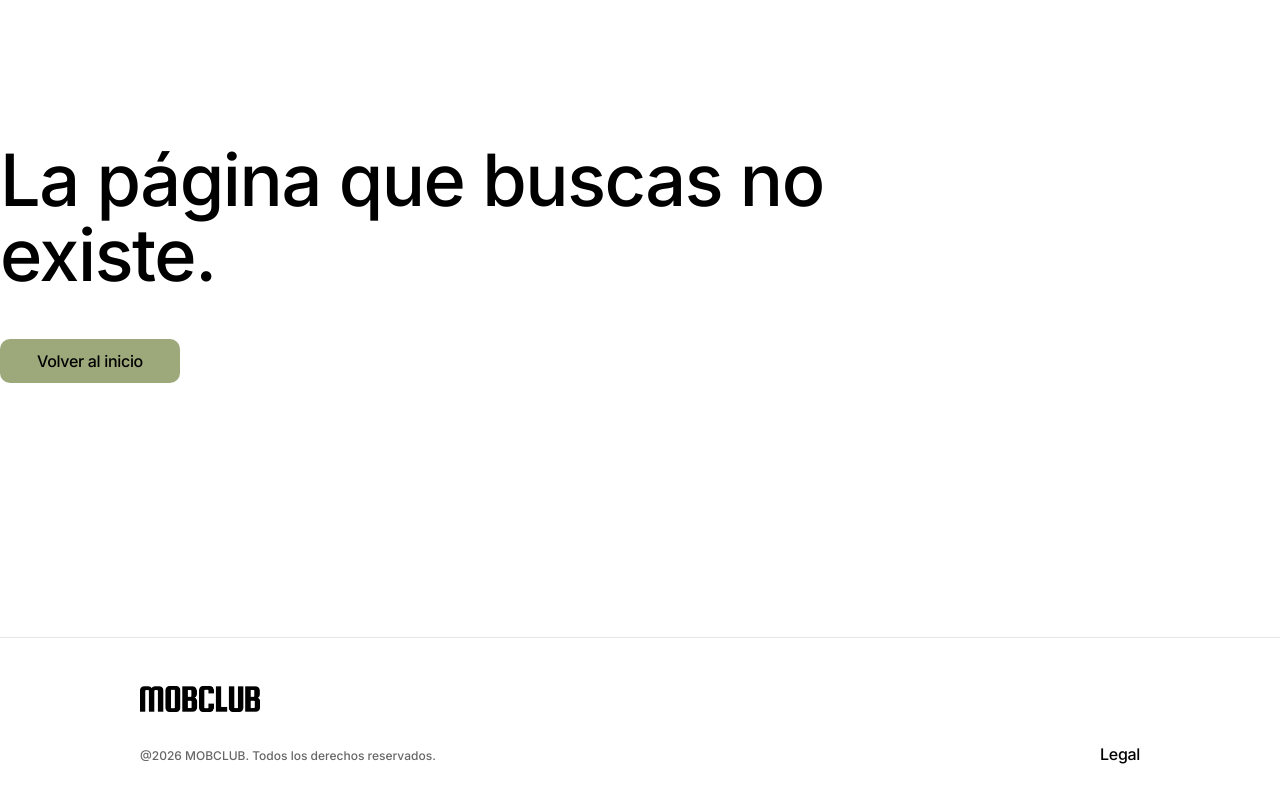
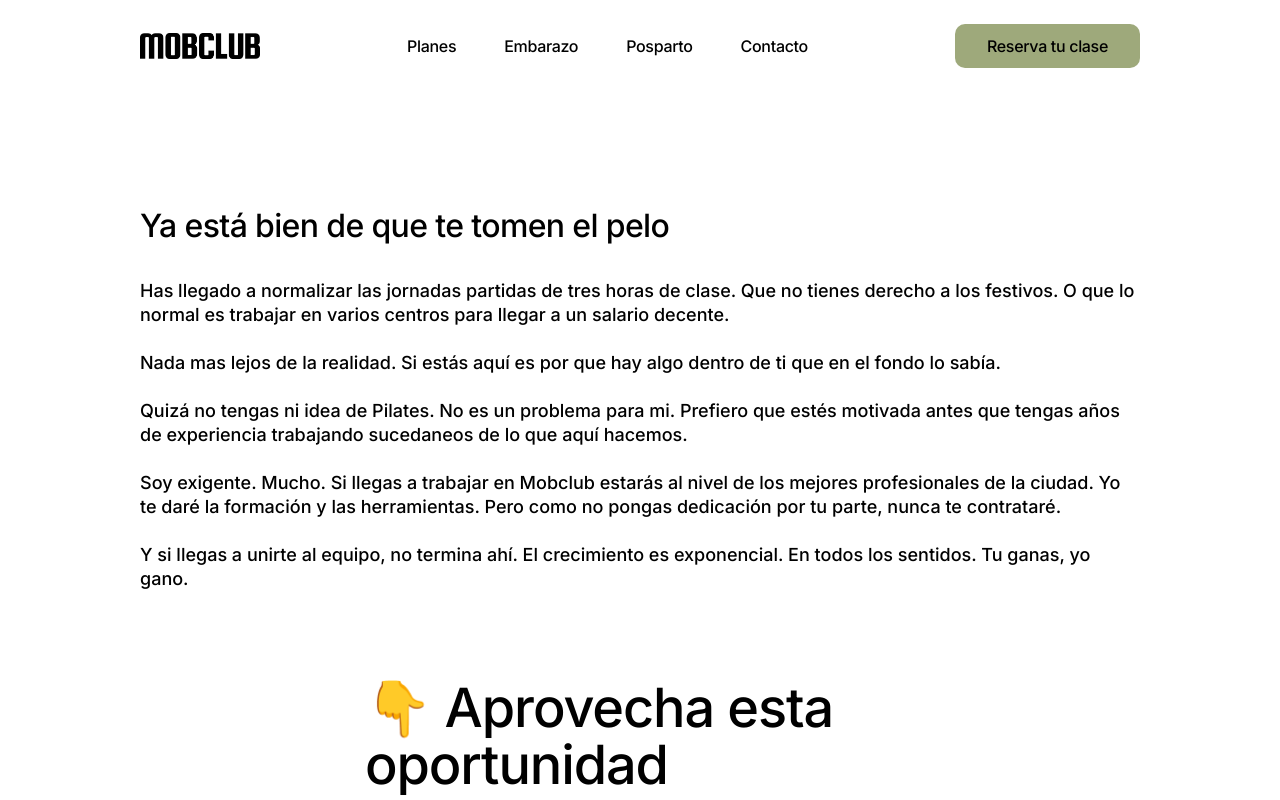
Before and after one commit to dpaez-GrAg/web-mobclub, a React (Vite) app: page /empleo in a window 1280 px wide. Shown: the top 800 px of the page. Built offline with nearby package versions, Linux system fonts and the light colour scheme.

Commit message:
add pagina empleo

```diff
--- a/src/App.jsx
+++ b/src/App.jsx
@@ -3,6 +3,7 @@ import { useEffect } from "react";
 import Nav from "./components/Nav";
 import Home from "./pages/Home";
 import Legal from "./pages/Legal";
+import Empleo from "./pages/Empleo";
 import Confirmacion from "./pages/Confirmacion";
 import Bienvenida from "./pages/Bienvenida";
 import NotFound from "./pages/NotFound";
@@ -15,7 +16,7 @@ import "./styles/global.css";
 
 function AppContent() {
   const location = useLocation();
-  const validPaths = ["/", "/legal", "/confirmacion", "/bienvenida", "/embarazo", "/posparto", "/reserva"];
+  const validPaths = ["/", "/legal", "/empleo", "/confirmacion", "/bienvenida", "/embarazo", "/posparto", "/reserva"];
   const showNav =
     validPaths.includes(location.pathname) || !validPaths.some((path) => location.pathname.startsWith(path));
 
@@ -41,6 +42,7 @@ function AppContent() {
         <Routes location={location}>
           <Route path="/" element={<Home />} />
           <Route path="/legal" element={<Legal />} />
+          <Route path="/empleo" element={<Empleo />} />
           <Route path="/confirmacion" element={<Confirmacion />} />
           <Route path="/bienvenida" element={<Bienvenida />} />
           <Route path="/embarazo" element={<Embarazo />} />
--- /dev/null
+++ b/src/pages/Empleo.css
@@ -0,0 +1,73 @@
+.empleo {
+  flex: 1;
+  padding: 4rem var(--padding-mobile);
+  background-color: var(--color-white);
+}
+
+.empleo-container {
+  max-width: var(--max-width-mobile);
+  margin: 0 auto;
+  padding-bottom: 7rem;
+  display: flex;
+  flex-direction: column;
+  align-items: center;
+}
+
+.empleo-content {
+  display: flex;
+  flex-direction: column;
+  gap: 1rem;
+}
+
+.empleo h1 {
+  color: var(--color-black);
+  font-size: 2rem;
+  width: 100%;
+}
+
+.empleo ul {
+  margin-left: 2rem;
+}
+
+.empleo .email-capture-container {
+  max-width: var(--max-width-tablet);
+  padding-top: 5rem;
+  display: flex;
+  flex-direction: column;
+  align-items: center;
+  gap: 1.5rem;
+}
+
+.empleo-content p,
+.empleo-content li {
+  margin-bottom: 0.5rem;
+}
+
+.empleo-content li {
+  font-size: 14px;
+  line-height: 20px;
+}
+
+@media (min-width: 800px) {
+  .empleo {
+    padding: 6rem var(--padding-tablet);
+  }
+
+  .empleo-container {
+    max-width: var(--max-width-tablet);
+  }
+  .empleo-content li {
+    font-size: 18px;
+    line-height: 24px;
+  }
+}
+
+@media (min-width: 1200px) {
+  .empleo {
+    padding: 6rem var(--padding-desktop);
+  }
+
+  .empleo-container {
+    max-width: var(--max-width-desktop);
+  }
+}
--- /dev/null
+++ b/src/pages/Empleo.jsx
@@ -0,0 +1,42 @@
+import EmailCapture from "../components/EmailCapture";
+import "./Empleo.css";
+
+const Empleo = () => {
+  return (
+    <div className="empleo">
+      <div className="empleo-container">
+        <div className="empleo-content text-informative">
+          <h1>Ya está bien de que te tomen el pelo</h1>
+          <p>
+            Has llegado a normalizar las jornadas partidas de tres horas de clase. Que no tienes derecho a los festivos.
+            O que lo normal es trabajar en varios centros para llegar a un salario decente.
+          </p>
+
+          <p>Nada mas lejos de la realidad. Si estás aquí es por que hay algo dentro de ti que en el fondo lo sabía.</p>
+
+          <p>
+            Quizá no tengas ni idea de Pilates. No es un problema para mi. Prefiero que estés motivada antes que tengas
+            años de experiencia trabajando sucedaneos de lo que aquí hacemos.
+          </p>
+
+          <p>
+            Soy exigente. Mucho. Si llegas a trabajar en Mobclub estarás al nivel de los mejores profesionales de la
+            ciudad. Yo te daré la formación y las herramientas. Pero como no pongas dedicación por tu parte, nunca te
+            contrataré.
+          </p>
+
+          <p>
+            Y si llegas a unirte al equipo, no termina ahí. El crecimiento es exponencial. En todos los sentidos. Tu
+            ganas, yo gano.
+          </p>
+        </div>
+        <div className="email-capture-container">
+          <h2>👇 Aprovecha esta oportunidad</h2>
+          <EmailCapture buttonText="Apúntate aquí" tag="empleo" />
+        </div>
+      </div>
+    </div>
+  );
+};
+
+export default Empleo;
--- a/src/pages/NotFound.css
+++ b/src/pages/NotFound.css
@@ -14,6 +14,7 @@
   justify-content: space-evenly;
   padding-bottom: 7rem;
   flex-grow: 1;
+  align-self: center;
 }
 
 @media (min-width: 800px) {
@@ -30,8 +31,4 @@
   .notfound {
     padding: 6rem var(--padding-desktop);
   }
-
-  .notfound-container {
-    max-width: var(--max-width-desktop);
-  }
 }
```
